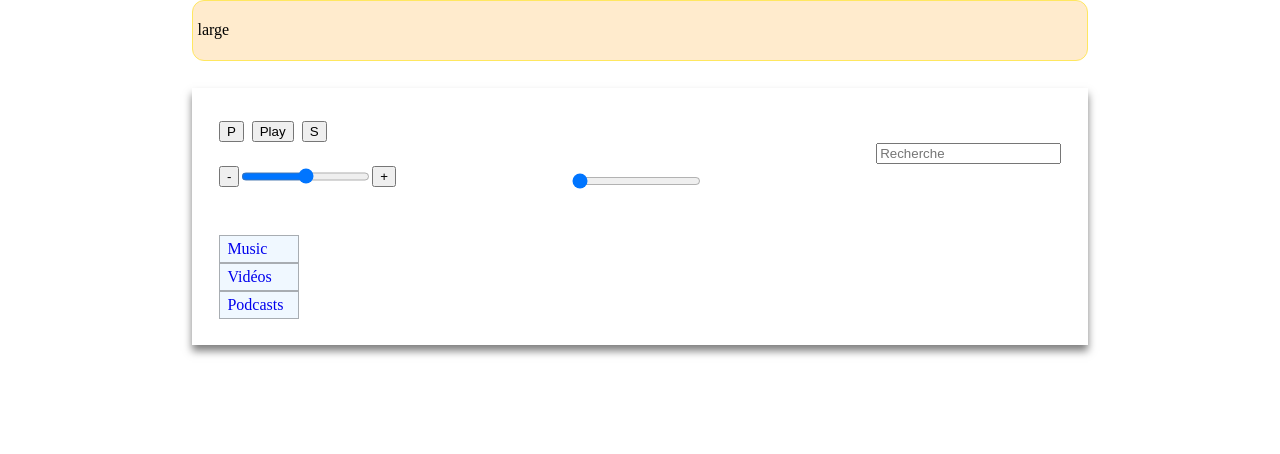
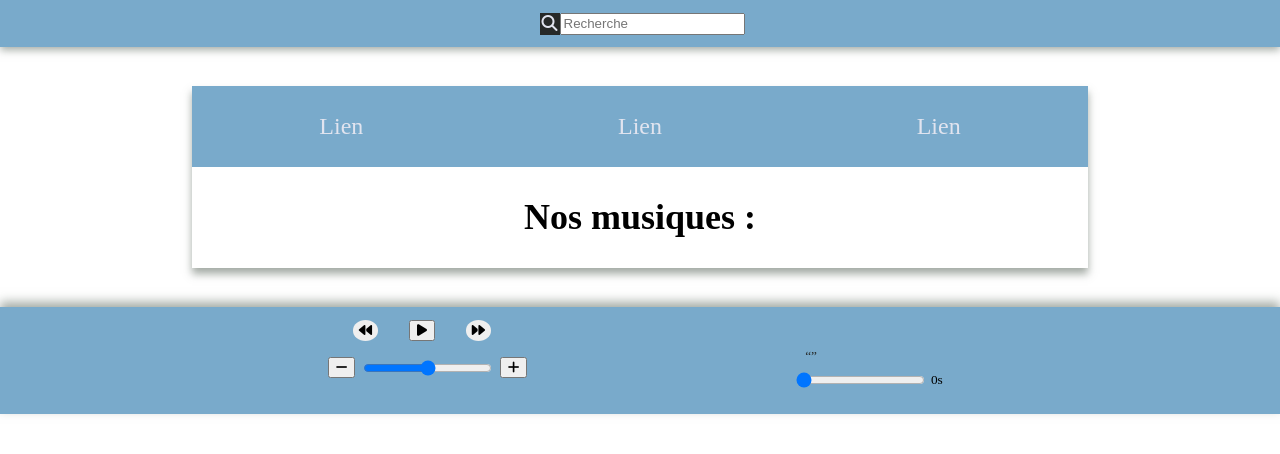
Before and after one commit to arkunis/JS_lecteur, a plain HTML site: page index.html in a window 1280 px wide. Drawn offline with nearby package versions, Linux system fonts and the light colour scheme; no server answers.

Commit message:
update site

```diff
--- a/css/style.css
+++ b/css/style.css
@@ -8,105 +8,188 @@ html {
 }
 
 body {
-    width: 70%;
+    width: 100%;
     margin: auto;
 }
 
 header {
-    background-color: blanchedalmond;
+    display: flex;
+    flex-direction: row;
+    justify-content: center;
+    background-color: #79AACB;
     padding: 0.5%;
     margin-bottom: 3%;
-    border: 1px solid rgb(255, 231, 96);
-    border-radius: 12px;
+    box-shadow: 0px 3px 8px #4A584C80;
 }
 
 main {
-    width: 100%;
-    box-shadow: 0px 6px 8px rgba(0, 0, 0, 0.5);
-    padding: 3%;
+    width: 70%;
+    box-shadow: 0px 6px 8px #4A584C80;
+
+    margin: auto;
     margin-bottom: 3%;
 }
 
 .lecteur {
+    position: relative;
+    bottom: 0;
+    left: 0;
+    width: 100%;
     display: flex;
     flex-direction: row;
-    align-items: center
+    align-items: center;
+    background-color: #79AACB;
+    padding: 1%;
+    box-shadow: 0px -5px 10px 0px #4A584C80;
 }
 
-.c2 {
-    width: 100%;
+.global {
+    width: 70%;
+    margin: auto;
+    display: flex;
+    flex-direction: row;
+    justify-content: space-around;
+    align-items: center;
 }
 
-.c1 {
-    display: flex;
-    flex-direction: column;
-}
-
-.c2 {
+.inputlecteur {
+    width: 90%;
+    margin-bottom: 3vh;
     display: flex;
     flex-direction: column;
     align-items: center;
 }
 
-.c3 {
-    display: flex;
-    justify-content: end;
+/* button vol et suiv etc */
+.backward,
+.forward {
+    border-radius: 50%;
+    border: none;
 }
 
-.control1 {
-    width: 90%;
-    margin-bottom: 3vh;
+.buttongenerique {
     display: flex;
-    justify-content: start;
-    gap: 5%
+    flex-direction: row;
+    justify-content: space-around;
+    width: 100%;
+    margin-bottom: 2vh;
+}
+
+.volumeinput {
+    display: flex;
+    flex-direction: row;
+    align-items: flex-end;
+    gap: 3%;
+}
+
+.information {
+    display: flex;
+    flex-direction: row;
+    align-items: center;
+    gap: 5%;
+    margin: 0;
+}
+
+#titreartiste {
+    font-weight: bold;
+    text-transform: uppercase;
+    color: #E1E4EF;
+}
+
+#titremusic {
+    font-size: smaller;
+    color: #262928;
+}
+
+.tempsmusique {
+    display: flex;
+    flex-direction: row-reverse;
+    align-items: center;
+    height: 10px;
+    gap: 3%;
+    margin: 0;
+}
+
+#temps {
+    font-size: smaller;
+}
+
+.loupe {
+    background-color: #262928;
+    color: #E1E4EF;
+    padding: 1%;
+}
+
+.loupeetsearch {
+    display: flex;
+    flex-direction: row;
+}
+
+#searchtop {
+    display: flex;
+    padding: 0.5%;
+}
+
+.toutlesbuttons {
+    display: flex;
+    flex-direction: row;
+}
+
+/* */
+
+.contenu {
+    display: flex;
+    flex-direction: column;
+    align-items: center;
+}
+
+.navcouleur {
+    background-color: #79AACB;
+    width: 100%;
+
+}
+
+.nav {
+    display: flex;
+    flex-direction: row;
+    justify-content: center;
+    width: 100%;
+}
+
+.nav li {
+    display: flex;
+    flex-direction: row;
+    justify-content: center;
+    width: 100%;
+    padding: 3%;
+}
+
+.nav li:hover {
+    background-color: #4F5D50;
+    color: #E1E4EF;
+}
+
+.nav a {
+    font-size: x-large;
+    color: #E1E4EF;
 }
 
 
-.control2 {
+.minia {
     display: flex;
     flex-direction: row;
-    width: 90%;
+    flex-wrap: wrap;
+    justify-content: center;
+    width: 100%;
+    gap: 2%;
 }
 
-a {
-    text-decoration: none;
-}
-
-li {
-    list-style: none;
-}
-
-.contenue {
-    display: flex;
-    flex-direction: row;
-    margin-top: 5%;
-    gap: 5%;
-}
-
-nav {
+.montitrepourminia {
     width: 100%;
     display: flex;
     flex-direction: column;
-}
-
-nav li {
-    background-color: aliceblue;
-    width: 80px;
-    border: 0.5px solid rgba(0, 0, 0, 0.3);
-    padding: 5%;
-}
-
-nav a {
-    padding: 5%;
-    background-color: aliceblue;
-}
-
-.minia {
-    display: flex;
-    flex-wrap: wrap;
-    justify-content: center;
-    width: 100%;
-    gap: 1%;
+    align-items: center;
+    font-size: x-large;
 }
 
 .cards img {
@@ -115,19 +198,22 @@ nav a {
 
 .cards {
     background-color: aliceblue;
-    border: 1px solid black;
+    border: 1px solid #A99A88;
+    border-radius: 0 10px 0 10px;
+    box-shadow: 0px 3px 8px #4A584C80;
     padding: 2%;
     margin-bottom: 3%;
     display: flex;
     flex-direction: column;
     align-items: center;
-    width: 25vh;
-}
-.cards a {
-    color: rgba(0, 0, 0, 0.678);
+    width: 30vh;
 }
 
-.titre{
+.cards a {
+    color: #526353;
+}
+
+.titre {
     display: flex;
     flex-direction: row;
     justify-content: center;
@@ -138,78 +224,63 @@ nav a {
 }
 
 
-@media screen and (max-width:900px) {
-    body{
-        width: 90%;
-    }
-    .lecteur {
+/* autre */
+a {
+    text-decoration: none;
+}
+
+li {
+    list-style: none;
+}
+
+/* fin autre */
+
+@media screen and (max-width:1024px) {
+
+    .global {
+        width: 70%;
+        margin: auto;
         display: flex;
         flex-direction: column;
         align-items: center;
     }
 
-    .control1 {
+    .lecteur {
+        position: sticky;
+        bottom: 0;
+        left: 0;
         width: 100%;
-        margin-bottom: 3vh;
+        display: flex;
+        flex-direction: row;
+        align-items: center;
+        background-color: #79AACB;
+        padding: 1%;
+    }
+
+    .toutlesbuttons {
         display: flex;
         flex-direction: row;
         justify-content: center;
-        gap: 20%;
     }
 
-    .control2 {
+    .information {
         display: flex;
         flex-direction: row;
+        align-items: center;
         gap: 5%;
-        justify-content: center;
-        width: 100%;
-    }
-
-    .c2 {
-        display: flex;
-        flex-direction: column;
-        width: 100%;
-        align-items: center;
-        margin-bottom: 5%;
-    }
-
-    .c2 p {
         margin: 0;
-    }
-
-    .titreetbarre {
-        display: flex;
-        flex-direction: row;
-        justify-content: center;
-        gap: 5%;
-        width: 100%;
-    }
-
-    .c3 {
-        display: flex;
         justify-content: center;
     }
 
-    .contenue {
+    .tempsmusique {
         display: flex;
-        flex-direction: column;
-        margin-top: 5%;
+        flex-direction: row-reverse;
+        align-items: center;
+        height: 10px;
+        gap: 3%;
+        margin: 0;
+        justify-content: center;
     }
 
-    nav {
-        width: 100%;
-        display: flex;
-        flex-direction: row;
-        justify-content: center;
-        margin-bottom: 3%;
-    }
-
-    nav li {
-        width: 100%;
-        display: flex;
-        justify-content: center;
-        background-color: aliceblue;
-        padding: 3%;
-    }
 
 }
--- a/index.html
+++ b/index.html
@@ -6,74 +6,79 @@
     <meta name="viewport" content="width=device-width, initial-scale=1.0">
     <link rel="stylesheet" href="css/style.css">
     <script type="text/javascript" src="js/lecteur.js"></script>
+    <script src="https://kit.fontawesome.com/a606278b24.js" crossorigin="anonymous"></script>
     <title>Document</title>
 </head>
 
 <body onload="init()">
     <header>
-        <p>large</p>
+        <article class="loupeetsearch" id="searchtop">
+            <label for="search" class="loupe"><i class="fa-solid fa-magnifying-glass"></i></label> <input type="search"
+                name="search" id="search" placeholder="Recherche">
+        </article>
     </header>
 
+
     <main>
-        <section class="lecteur">
-            <article class="c1">
-                <div class="control1">
-                    <button type="button" id="precedent">
-                        P </button>
-
-                            <button type="button" id="play"></button>
-                            <audio id="lecteur" ontimeupdate="lecteurduree()" ondurationchange="changeduration()" onended="next()"></audio>
-
-                            <button type="button" id="suivant">
-                                S
-                            </button>
-                </div>
-
-                <div class="control2">
-                    <button type="button" id="volumemoins">-</button>
-                    <input type="range" name="range" id="range" min="0" max="1" step="0.1" value="" onchange="inputvol()">
-                    <button type="button" id="volumeplus">+</button>
-                </div>
-            </article>
-
-            <article class="c2">
-                <h2 id="titreartiste"></h2>
-                <div class="titreetbarre">
-                    <p id="titremusic"></p> <p id="temps"></p>
-                    <input type="range" name="tempschanson" id="tempschanson" onchange="inputmusic()" min="0" max="100" value="0">
-
-                </div>
-            </article>
-
-            <article class="c3">
-                <input type="search" name="search" id="search" placeholder="Recherche">
-            </article>
-        </section>
-
-
-
-        <section class="contenue">
-            <article class="nav">
-                <nav>
-                    <li><a href="#">Music</a></li>
-                    <li><a href="#">Vidéos</a></li>
-                    <li><a href="#">Podcasts</a></li>
+        <section class="contenu">
+            <article class="navcouleur">
+                <nav class="nav">
+                    <li><a href="">Lien</a></li>
+                    <li><a href="">Lien</a></li>
+                    <li><a href="">Lien</a></li>
                 </nav>
             </article>
 
-            <article class="minia" id="Mescarte">
+            <section class="montitrepourminia">
+                <h2>Nos musiques :</h2>
+                <article class="minia" id="Mescarte">
 
-                <!-- <div class="cards">
-                    <a href="#" id="cover"><img src="img/1.png" alt="img"></a>
-                    <h2><a href="#" id="titre">Titre</a></h2>
-                    <p><a href="#" id="artiste">Nom artiste</a></p>
-                </div> -->
-              <!-- Put any keywords here -->
-
-            </article>
+                </article>
+            </section>
         </section>
     </main>
 
+
+    <footer>
+        <section class="lecteur">
+
+            <section class="global">
+                <article class="toutlesbuttons">
+                    <audio id="lecteur" ontimeupdate="lecteurduree()" ondurationchange="changeduration()"
+                        onended="next()"></audio>
+                    <div class="inputlecteur">
+                        <span class="buttongenerique">
+                            <button type="button" id="precedent" class="backward"><i
+                                    class="fa-solid fa-backward"></i></button>
+                            <button type="button" id="play" class="playpause"></button>
+                            <button type="button" id="suivant" class="forward"><i
+                                    class="fa-solid fa-forward"></i></button>
+                        </span>
+
+                        <span class="volumeinput">
+                            <button type="button" id="volumemoins"><i class="fa-solid fa-minus"></i></button>
+                            <input type="range" name="range" id="range" min="0" max="1" step="0.1" value=""
+                                onchange="inputvol()">
+                            <button type="button" id="volumeplus"><i class="fa-solid fa-plus"></i></button>
+                        </span>
+                    </div>
+                </article>
+
+                <article>
+                    <span class="information">
+                        <h2 id="titreartiste"></h2>
+                        <q id="titremusic"></q>
+                    </span>
+                    <span class="tempsmusique">
+                        <p id="temps">0s</p>
+                        <input type="range" name="tempschanson" id="tempschanson" onchange="inputmusic()" min="0"
+                            max="100" value="0">
+                    </span>
+                </article>
+
+            </section>
+        </section>
+    </footer>
     <script type="text/javascript" src="https://code.jquery.com/jquery-3.3.1.js"></script>
 </body>
 
--- a/js/lecteur.js
+++ b/js/lecteur.js
@@ -1,5 +1,5 @@
-let play = "Play";
-let pauses = "Pause";
+let play = '<i class="fa-solid fa-play"></i>';
+let pauses = '<i class="fa-solid fa-pause"></i>';
 let vol = 0.5;
 let refi = 0;
 let songfetch;
@@ -7,7 +7,7 @@ let songfetch;
 function init() {
     document.getElementById('lecteur').volume = vol;
     document.getElementById('range').value = vol;
-    document.getElementById('play').innerText = play;
+    document.getElementById('play').innerHTML = play;
 
 
     document.getElementById('suivant').addEventListener('click', function () { suivant() });
@@ -16,6 +16,7 @@ function init() {
     document.getElementById('volumemoins').addEventListener('click', function () { volumemoins() });
     document.getElementById('volumeplus').addEventListener('click', function () { volumeplus() });
     document.getElementById('search').addEventListener('keyup', function () { search() });
+
 
     var client_id = 'fdaad47b01894c02984c73467e9dea84';
     var client_secret = 'aafc32e40cab405aa1efecb9f0b0660f';
@@ -78,10 +79,10 @@ function init() {
 function lecture() {
     if (document.getElementById('lecteur').paused == true) {
         document.getElementById('lecteur').play();
-        document.getElementById('play').innerText = play.replace(play, pauses);
+        document.getElementById('play').innerHTML = play.replace(play, pauses);
     } else {
         document.getElementById('lecteur').pause();
-        document.getElementById('play').innerText = play.replace(play, play);
+        document.getElementById('play').innerHTML = play.replace(play, play);
     }
 }
 
@@ -190,7 +191,7 @@ function next() {
 }
 
 function search() {
-    let input = document.getElementById('search').value
+    let input = document.getElementById('search').value;
     input=input.toLowerCase();
     let x = document.getElementsByClassName('toutpeter');
     let y = document.getElementsByClassName('titre');
```
